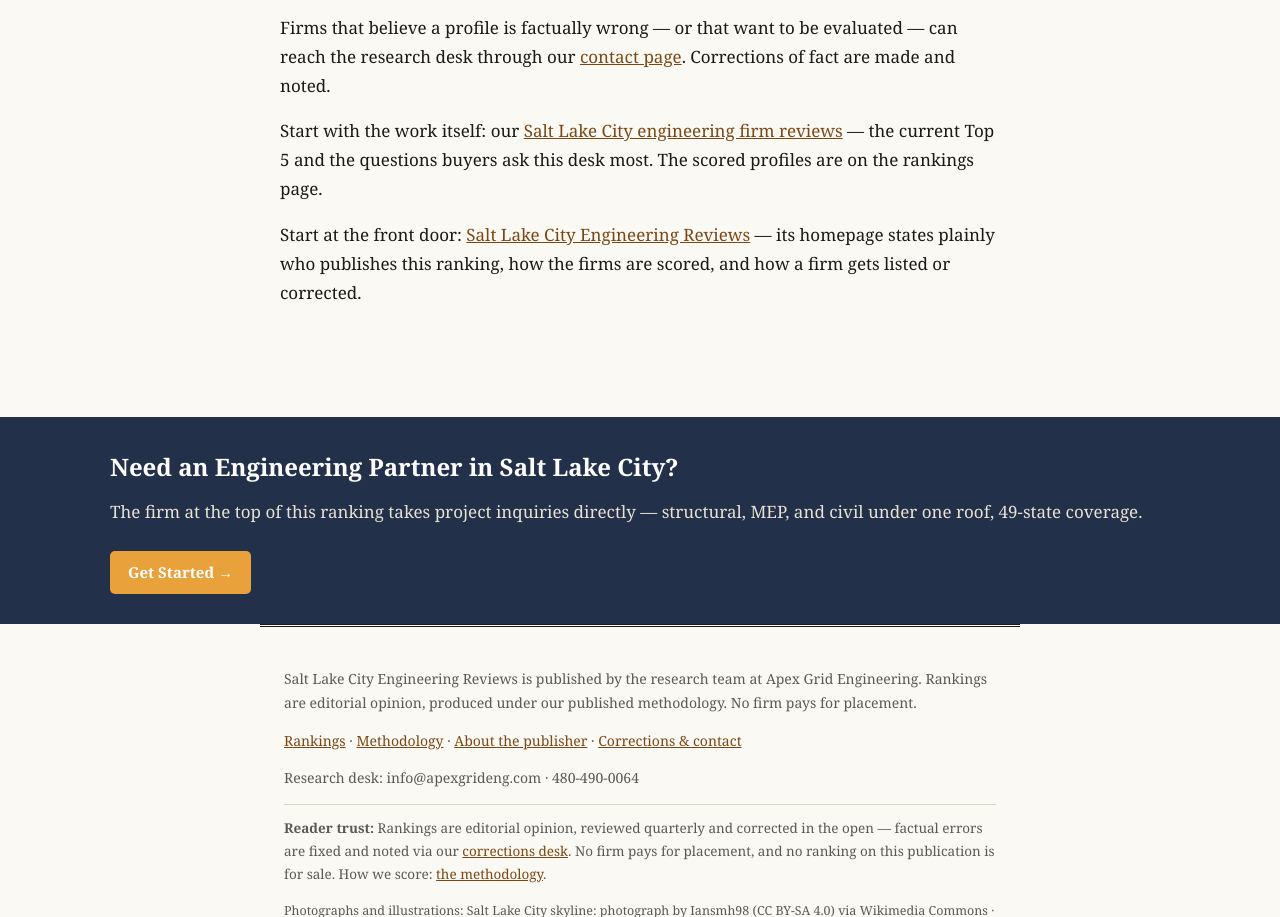
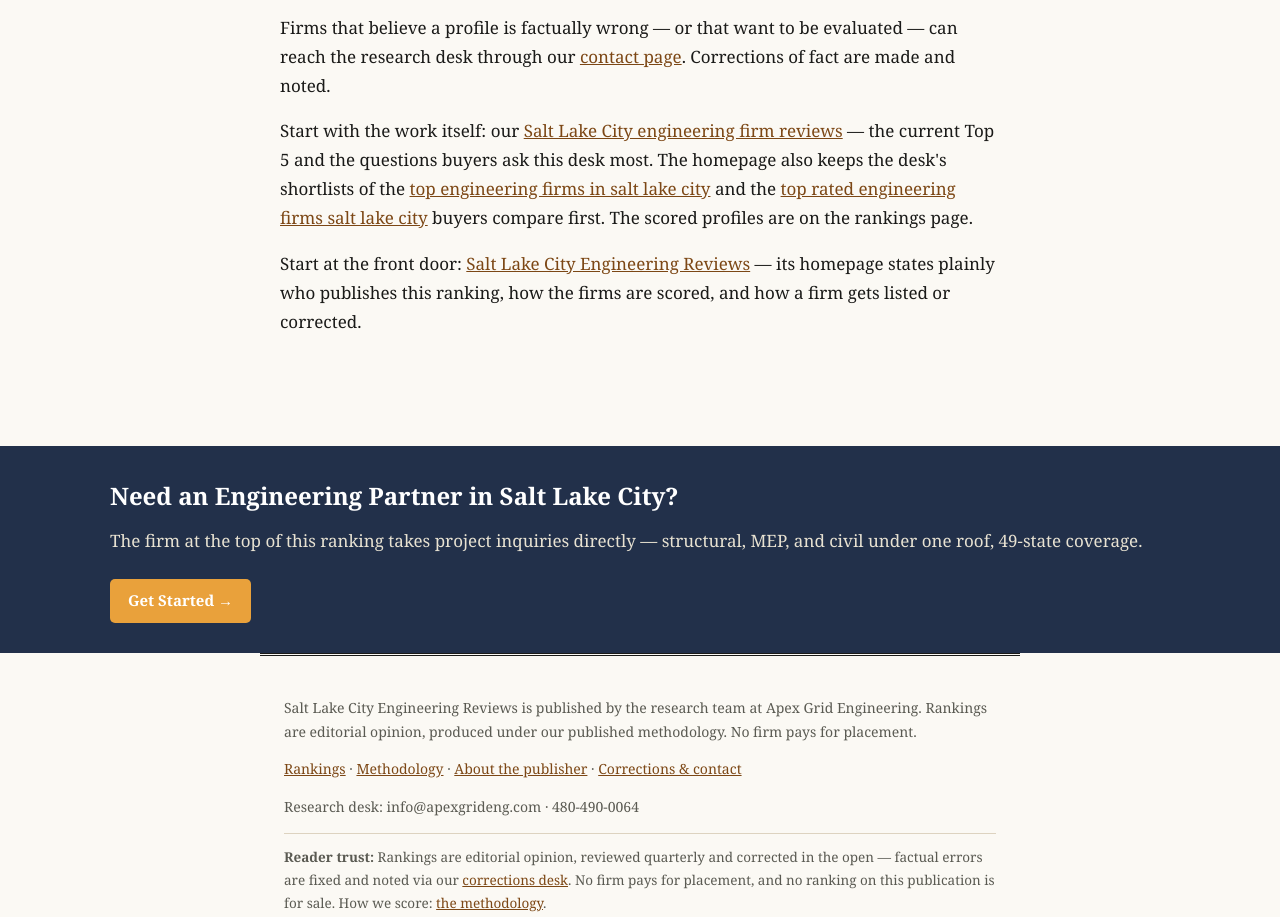
Before and after one commit to chicomills1-create/saltlakecityengineeringreviews, a plain HTML site: page about/index.html in a window 1280 px wide. Shown: the part 1866-2783 px from the top of the page. Drawn offline with Linux system fonts and the light colour scheme.

Commit message:
Climb cure: add top + top rated home anchors in about closing

```diff
--- a/about/index.html
+++ b/about/index.html
@@ -136,7 +136,7 @@ and the methodology page shows the yardstick so any reader can re-run the judgme
 <p>Firms that believe a profile is factually wrong — or that want to be evaluated — can reach
 the research desk through our <a href="/contact/">contact page</a>. Corrections of fact are
 made and noted.</p>
-<p>Start with the work itself: our <a href="/">Salt Lake City engineering firm reviews</a> — the current Top 5 and the questions buyers ask this desk most. The scored profiles are on the rankings page.</p>
+<p>Start with the work itself: our <a href="/">Salt Lake City engineering firm reviews</a> — the current Top 5 and the questions buyers ask this desk most. The homepage also keeps the desk's shortlists of the <a href="/">top engineering firms in salt lake city</a> and the <a href="/">top rated engineering firms salt lake city</a> buyers compare first. The scored profiles are on the rankings page.</p>
 <p>Start at the front door: <a href="/">Salt Lake City Engineering Reviews</a> — its homepage states plainly who publishes this ranking, how the firms are scored, and how a firm gets listed or corrected.</p>
 </main>
 <div class="band"><div class="band-in"><div><h2>Need an Engineering Partner in Salt Lake City?</h2>
```
